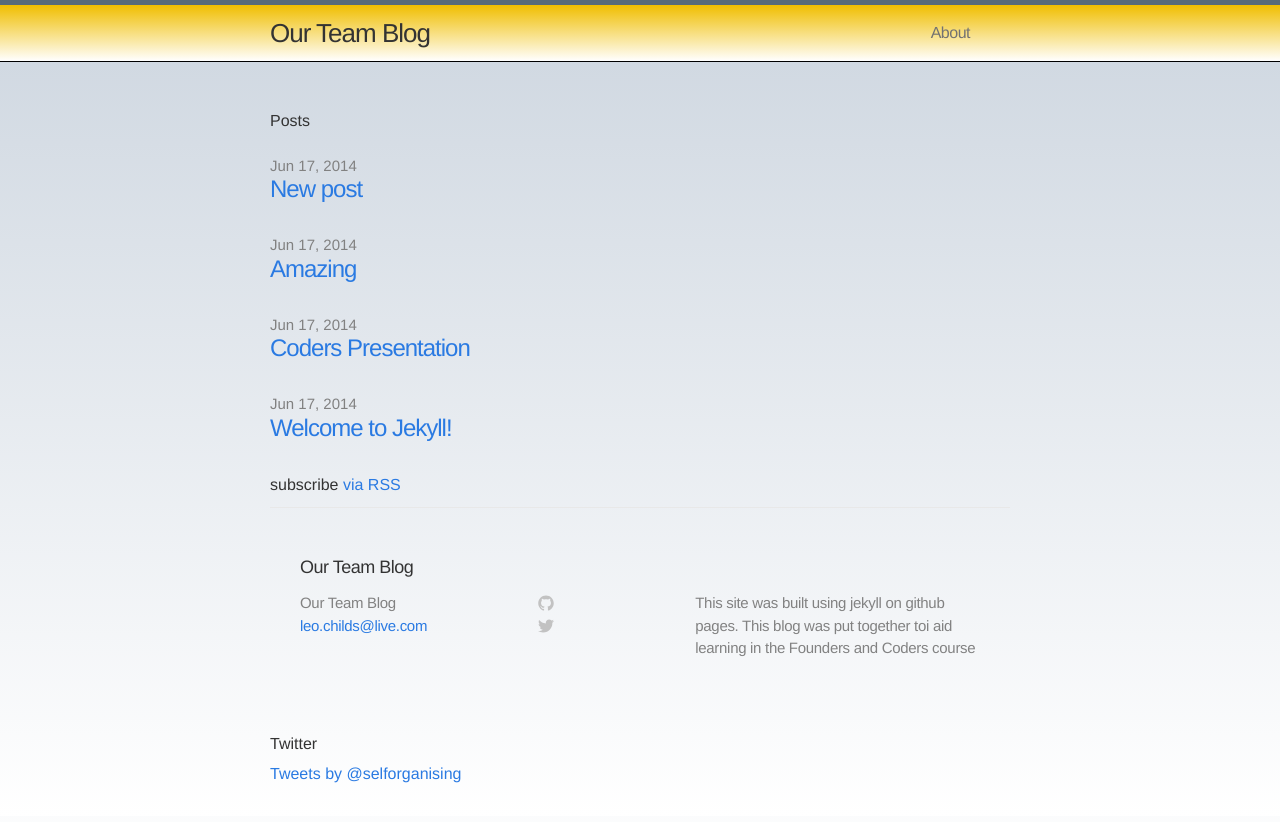
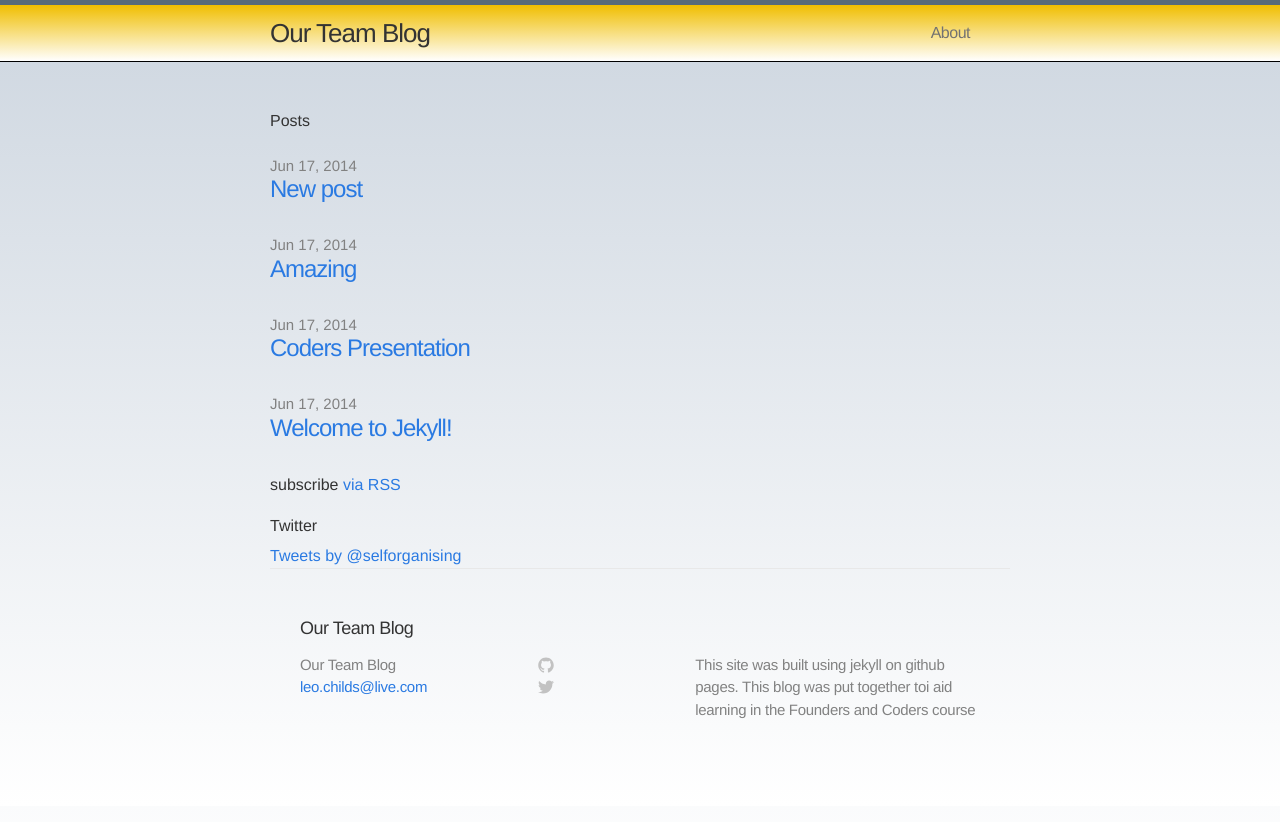
Before and after one commit to leochilds/digitalalchemy, a Jekyll site: the page built from index.html, in a window 1280 px wide. Shown: the top 822 px of the page. Built offline with Jekyll 4.4.1, drawn with Linux system fonts in a browser that asks for light colours; nearby versions of some CDN libraries; comment, search, counter and statistics services are not loaded.

Commit message:
twitter move

```diff
--- a/_layouts/default.html
+++ b/_layouts/default.html
@@ -11,8 +11,8 @@
 
       <div class="wrap">
       {{ content }}
+       {% include twitter.html %}
          {% include footer.html %}
-    {% include twitter.html %}
       </div>
     </div>
 
```
